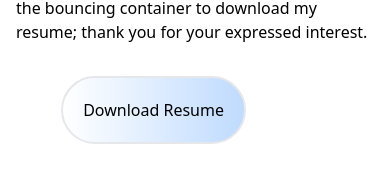
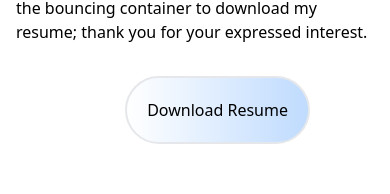
Before and after one commit to kdlo-al/NEW-PORTFOLIO, a React (Create React App) app: page / in a window 390 px wide. Shown: the part 600-794 px from the top of the page. Built offline with nearby package versions, Linux system fonts and the light colour scheme.

Commit message:
adding mobile responsiveness to the resume page

```diff
--- a/src/Components/Resume/Resume.css
+++ b/src/Components/Resume/Resume.css
@@ -6,4 +6,8 @@
     .tw-resume-image {
         display: none;
     }
+
+    .tw-download-button {
+        margin-right: 4rem;
+    }
 }
--- a/src/Components/Resume/Resume.js
+++ b/src/Components/Resume/Resume.js
@@ -12,7 +12,7 @@ class Resume extends Component {
                     <h4 className="text-center text-4xl">Interested in learning more?</h4>
                     <p className="mt-1.5">learn more about me and determine if I make a perfect candidate for your team. Click below on the bouncing container to download my resume; thank you for your expressed interest.</p>
                     <form method="get" action={resume}>
-                        <button className="float-right animate-bounce border-2 mt-12 mr-32 p-5 rounded-full bg-gradient-to-r from-white to-blue-200" type="submit">Download Resume</button>
+                        <button className="tw-download-button float-right animate-bounce border-2 mt-12 mr-32 p-5 rounded-full bg-gradient-to-r from-white to-blue-200" type="submit">Download Resume</button>
                     </form>
                 </div>
             </div >
```
